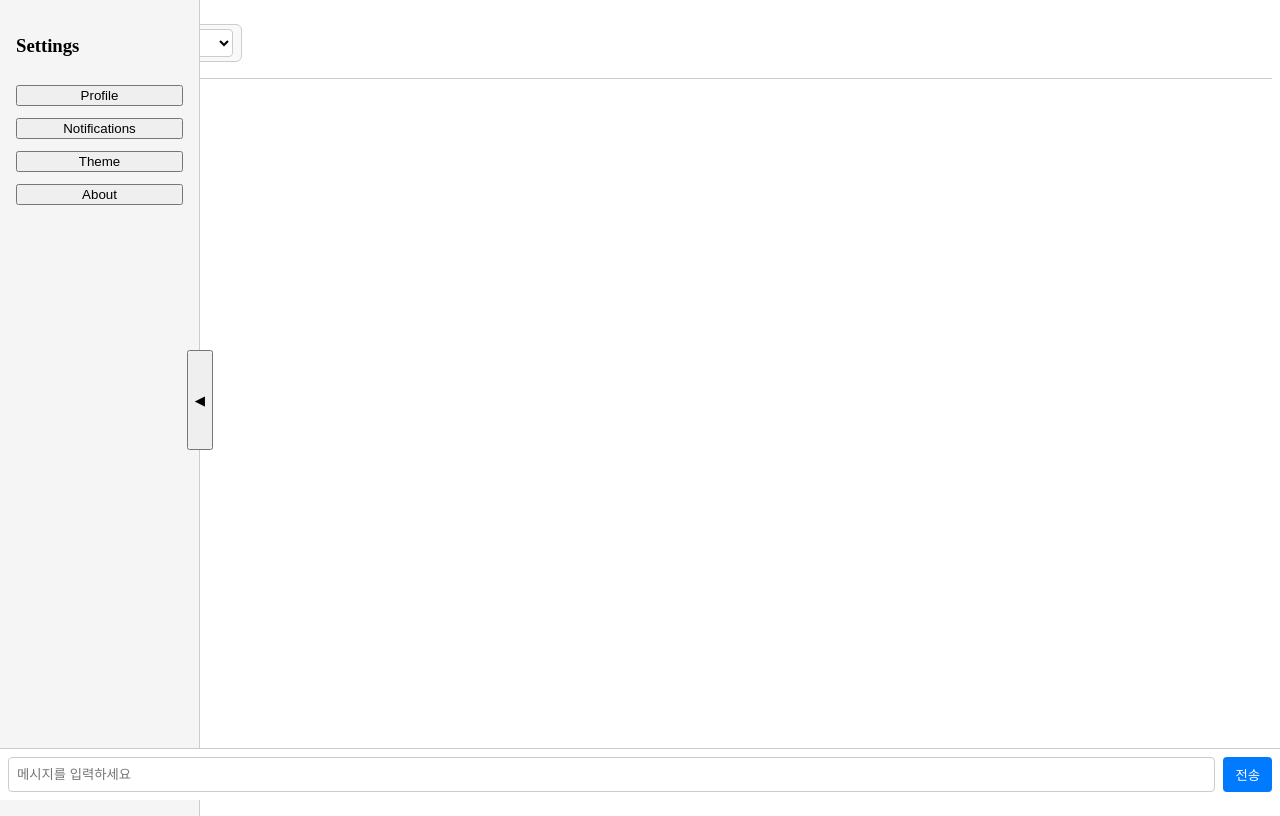
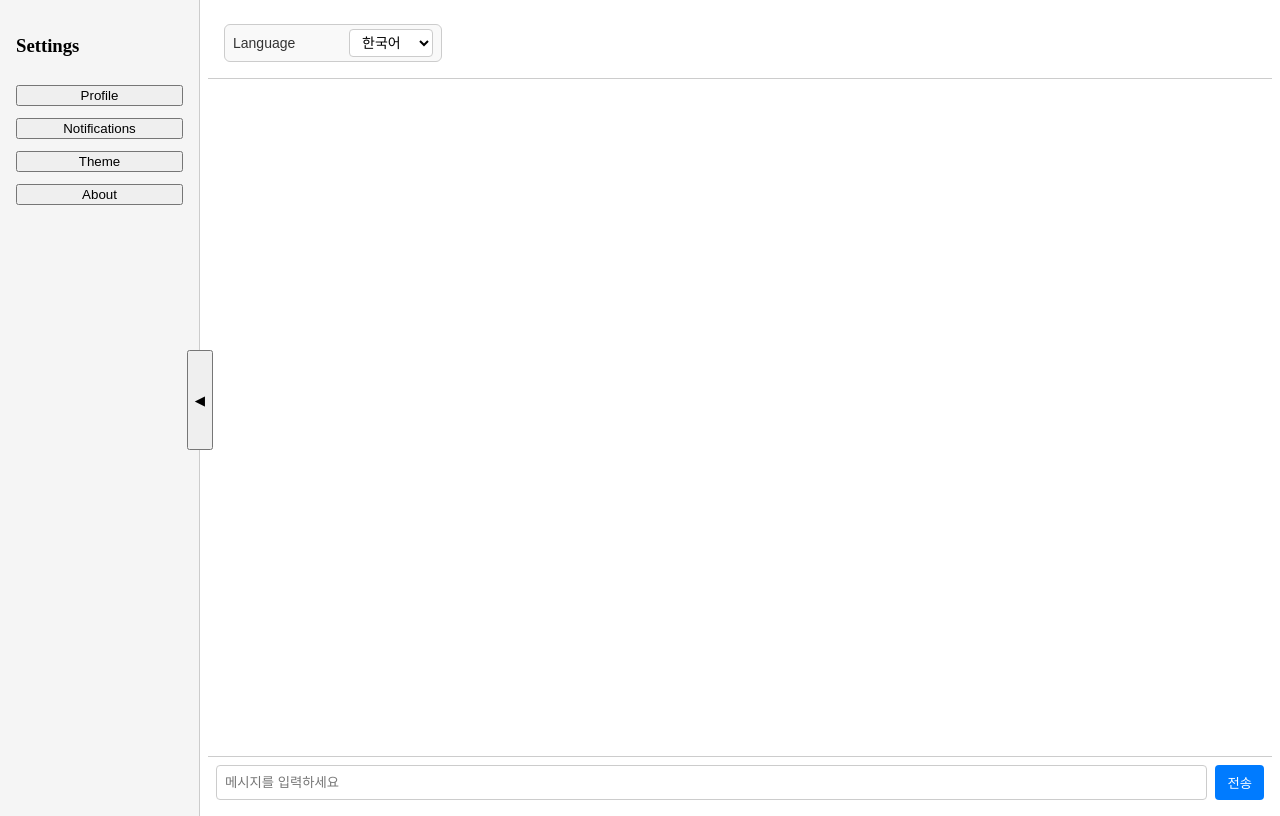
Before and after one commit to andoricano/JsonGenerator, a React (Vite) app: page / in a window 1280 px wide. Built offline with nearby package versions, Linux system fonts and the light colour scheme.

Commit message:
[feat] sidebar 버튼 클릭에 따라 화면 resizing.

```diff
--- a/src/App.tsx
+++ b/src/App.tsx
@@ -5,10 +5,10 @@ import LanguageSwitcher from './components/LanguageSwitcher';
 import FooterInput from './components/FooterInput';
 import Sidebar from './components/Sidebar';
 
-
 export default function App() {
     const [lang, setLangState] = useState<Lang>(getLang());
     const [messages, setMessages] = useState<string[]>([]);
+    const [sidebarOpen, setSidebarOpen] = useState(true);
 
     const handleLangChange = (newLang: Lang) => {
         setLang(newLang);
@@ -19,23 +19,41 @@ export default function App() {
         setMessages(prev => [...prev, msg]);
         console.log('App Messages:', msg);
     };
+
     const handleMenuSelect = (menu: string) => {
         console.log('선택된 메뉴:', menu);
     };
+
     return (
+
+        <div className="app-container" style={{ display: 'flex', height: '100vh' }}>
+            <Sidebar
+                onSelect={handleMenuSelect}
+                isOpen={sidebarOpen}
+                setIsOpen={setSidebarOpen}
+            />
+
             <div
-            className="app-container"
-            style={{ display: 'flex', flexDirection: 'column', height: '100vh' }}>
-
-            <Sidebar onSelect={handleMenuSelect} />
+                style={{
+                    flex: 1,
+                    marginLeft: sidebarOpen ? 200 : 0,
+                    transition: 'margin-left 0.3s ease',
+                    display: 'flex',
+                    flexDirection: 'column',
+                }}
+            >
                 <div style={{ padding: '16px', borderBottom: '1px solid #ccc' }}>
                     <LanguageSwitcher lang={lang} onChange={handleLangChange} />
                 </div>
 
-            <div style={{ flex: 1, overflow: 'auto' }}>
+                <div style={{ flex: 1, overflow: 'auto', padding: '16px' }}>
+                    {messages.map((msg, idx) => (
+                        <div key={idx}>{msg}</div>
+                    ))}
                 </div>
 
                 <FooterInput onSend={handleSend} />
             </div>
+        </div>
     );
 }
--- a/src/components/FooterInput.tsx
+++ b/src/components/FooterInput.tsx
@@ -4,14 +4,12 @@ import { t } from '../lang/i18n';
 type Props = {
     onSend: (msg: string) => void;
 };
-
 export default function FooterInput({ onSend }: Props) {
     const [inputValue, setInputValue] = useState('');
 
     const handleChange = (e: React.ChangeEvent<HTMLInputElement>) => setInputValue(e.target.value);
-
     const handleSend = () => {
-        if (inputValue.trim() === '') return;
+        if (!inputValue.trim()) return;
         onSend(inputValue);
         setInputValue('');
     };
@@ -20,25 +18,18 @@ export default function FooterInput({ onSend }: Props) {
         <div
             className="footer-input"
             style={{
-                position: 'fixed',
-                bottom: 0,
-                left: 0,
-                right: 0,
                 display: 'flex',
                 gap: '8px',
                 padding: '8px',
                 borderTop: '1px solid #ccc',
                 backgroundColor: '#fff',
-            }}>
+            }}
+        >
             <input
                 type="text"
                 value={inputValue}
                 onChange={handleChange}
-                onKeyDown={(e) => {
-                    if (e.key === 'Enter') {
-                        handleSend();
-                    }
-                }}
+                onKeyDown={(e) => e.key === 'Enter' && handleSend()}
                 placeholder={t('placeholder')}
                 style={{
                     flex: 1,
@@ -61,6 +52,5 @@ export default function FooterInput({ onSend }: Props) {
                 {t('send')}
             </button>
         </div>
-
     );
 }
--- a/src/components/Sidebar.tsx
+++ b/src/components/Sidebar.tsx
@@ -1,11 +1,12 @@
 import { useState } from "react";
 
 type Props = {
-  onSelect: (menu: string) => void;
+    onSelect: (menu: string) => void;
+    isOpen: boolean;
+    setIsOpen: (open: boolean) => void;
 };
 
-export default function Sidebar({ onSelect }: Props) {
-  const [isOpen, setIsOpen] = useState(true);
+export default function Sidebar({ onSelect, isOpen, setIsOpen }: Props) {
 
   return (
     <>
```
Lines whose indentation alone changed are shown as unchanged.
